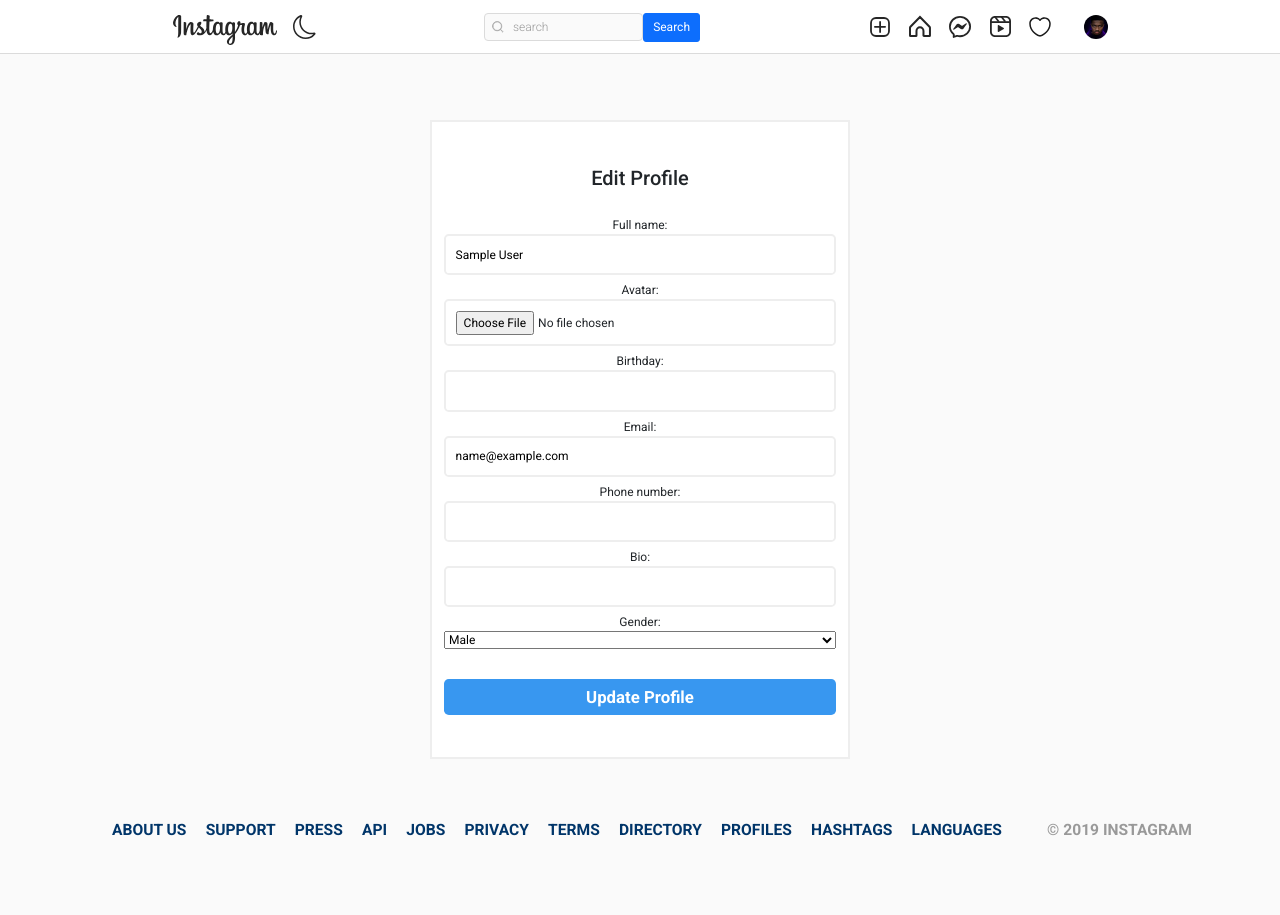
After one commit to ROtabekDev/Instagram-clone, a Django app: page /profile/edit/ in a window 1280 px wide. The commit adds this page. Run offline with Django 4.2, Linux system fonts and the light colour scheme; the visitor is signed in with stand-in values (Sample User, id 1); data that the repository does not hold is empty; some libraries are stand-ins or nearby versions.

Commit message:
feat: simple edit profile

```diff
--- /dev/null
+++ b/apps/user/forms.py
@@ -0,0 +1,10 @@
+from django import forms
+from .models import CustomUser
+
+
+
+class EditProfileForm(forms.ModelForm):
+
+    class Meta:
+        model = CustomUser
+        fields = ['full_name', 'avatar', 'birthday', 'email', 'phone_number', 'bio', 'gender']
--- a/apps/user/urls.py
+++ b/apps/user/urls.py
@@ -2,7 +2,7 @@
 from .views import (
     sign_in, sign_up, sign_out, profile, follow, unfollow,
     remove_follower, remove_following, MessageView, sms_code,
-    create_like, remove_like
+    create_like, remove_like, edit_profile
     )
 
 urlpatterns = [
@@ -22,5 +22,6 @@
     path("create-like/<int:post_id>/", create_like, name='create_like'),
     path("remove-like/<int:post_id>/", remove_like, name='remove_like'),
 
+    path('profile/edit/', edit_profile, name="edit-profile"),
     # path("message/", MessageView.as_view(), name='message'),
 ]
--- a/apps/user/views.py
+++ b/apps/user/views.py
@@ -17,6 +17,9 @@
 from apps.user.utils import phone_regex_pattern, email_regex_pattern
 from django.utils.crypto import get_random_string
 from django.core.cache import cache
+
+from django.shortcuts import render
+from .forms import EditProfileForm
 
 
 def sign_in(request):
@@ -217,3 +220,17 @@
     like.delete()
 
     return redirect(request.META.get('HTTP_REFERER'))
+
+@login_required(login_url='sign-in')
+def edit_profile(request):
+    user = request.user
+    if request.method == 'POST':
+        form = EditProfileForm(request.POST, request.FILES, instance=user)
+        if form.is_valid():
+            form.save()
+            # Redirect the user to their profile page
+            return HttpResponseRedirect(reverse('profile', args=[request.user.username]))
+    else:
+        form = EditProfileForm(instance=user)
+
+    return render(request, 'edit_profile.html', {'form': form})
--- /dev/null
+++ b/templates/edit_profile.html
@@ -0,0 +1,88 @@
+{% extends 'base.html' %}
+{% load static %}
+{% load crispy_forms_tags %}
+{% block content %}
+<br><br>
+<!DOCTYPE html>
+<html lang="en">
+
+<head>
+  <meta charset="UTF-8">
+  <meta name="viewport" content="width=device-width, initial-scale=1.0">
+  <meta http-equiv="X-UA-Compatible" content="ie=edge">
+  <script src="https://kit.fontawesome.com/fc1e235b2e.js"></script>
+  <link rel="stylesheet" href="{% static 'assets2/style.css' %}">
+  <title>Instagram Login Form</title>
+</head>
+
+<body>
+
+  <div id="wrapper">
+    <div class="container">
+      <div class="phone-app-ddemo"></div>
+      <div class="form-data">
+        <form action="" method="POST" enctype="multipart/form-data">
+			{% csrf_token %}
+          <div class="logo">
+            <h3 style="padding: 20px; font-size: 20px;">Edit Profile</h3>
+          </div>
+          {{ form }} <br>
+          <button class="form-btn" type="submit">Update Profile</button>
+          <!-- <a href="index.html" class="form-btn" type="submit">Log in</a> -->
+
+        </form>
+
+      </div>
+    </div>
+
+    <footer>
+      <div class="container">
+        <nav class="footer-nav">
+          <ul>
+            <li>
+              <a href="#">About us</a>
+            </li>
+            <li>
+              <a href="#">Support</a>
+            </li>
+            <li>
+              <a href="#">Press</a>
+            </li>
+            <li>
+              <a href="#">Api</a>
+            </li>
+            <li>
+              <a href="#">Jobs</a>
+            </li>
+            <li>
+              <a href="#">Privacy</a>
+            </li>
+            <li>
+              <a href="#">Terms</a>
+            </li>
+            <li>
+              <a href="#">Directory</a>
+            </li>
+            <li>
+              <a href="#">Profiles</a>
+            </li>
+            <li>
+              <a href="#">Hashtags</a>
+            </li>
+            <li>
+              <a href="#">Languages</a>
+            </li>
+          </ul>
+        </nav>
+        <div class="copyright-notice">
+          &copy 2019 Instagram
+        </div>
+      </div>
+    </footer>
+
+  </div>
+
+</body>
+
+</html>
+{% endblock content %}
--- a/templates/profile.html
+++ b/templates/profile.html
@@ -30,7 +30,9 @@
 
                     <h1 class="profile-user-name">{{ user.username }}</h1>
                     {% if self_profile %}
-                    <button class="btn profile-edit-btn">Edit Profile</button>
+                    <a href="{% url 'edit-profile' %}">
+                        <button class="btn profile-edit-btn">Edit Profile</button>
+                    </a>
                     <button type="button" class="btn btn-info btn-lg" type="button" data-toggle="modal" data-target="#exampleModal"  style="display:inline-block; border-radius: 5px; background-color: #5bc0de; color: #fff; font-size: 16px; text-decoration: none; padding: 2px 12px;">
                         <span class="glyphicon glyphicon-log-out"></span> Log out
                       </button>
```
